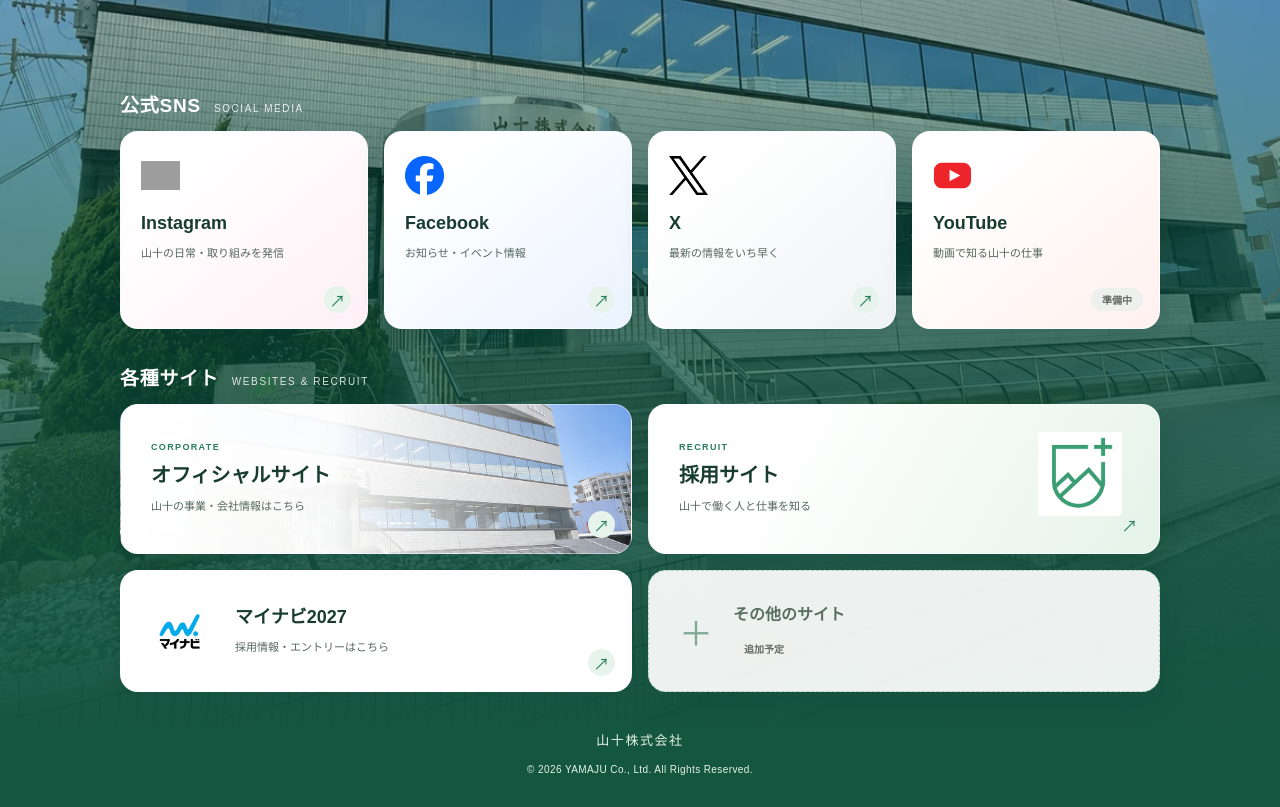
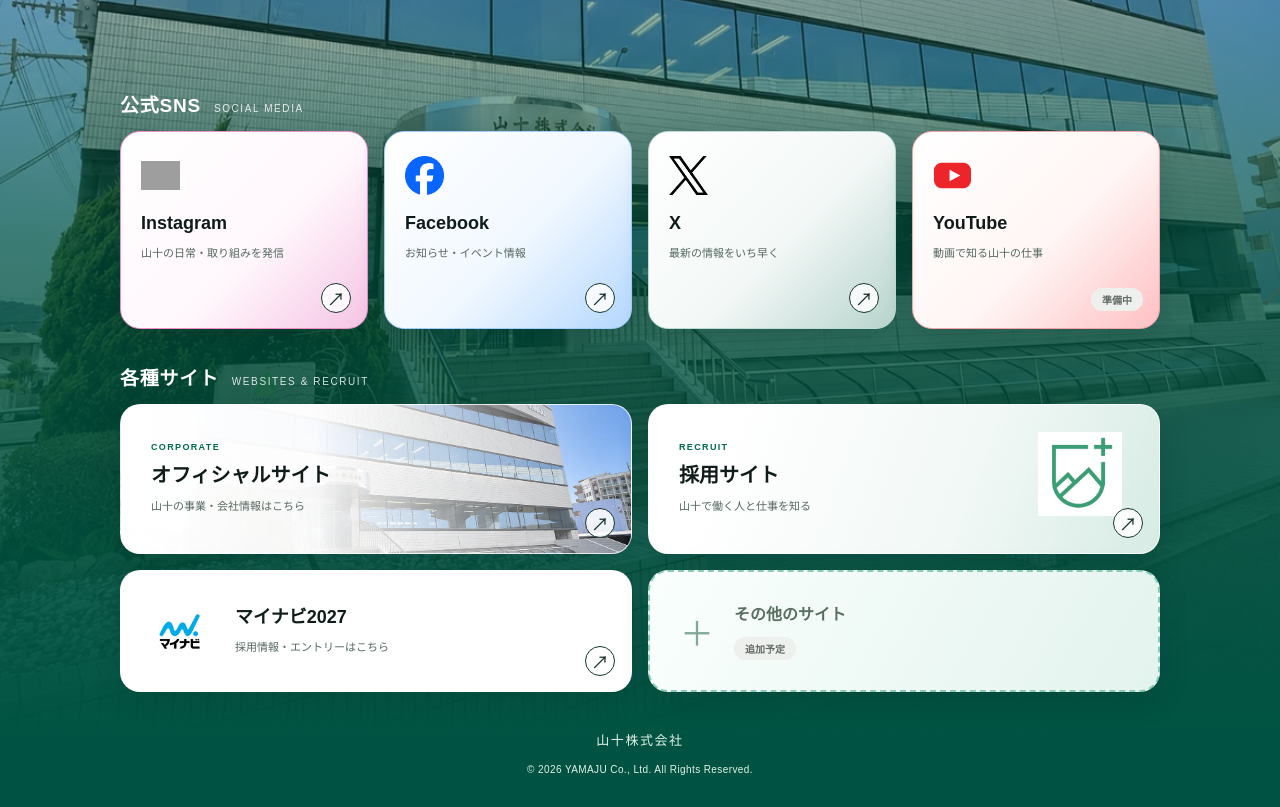
Before and after one commit to Since1903/yamaju-k.co.jp, a plain HTML site: page index.html in a window 1280 px wide. Shown: the part 440-1247 px from the top of the page. Drawn offline with Linux system fonts and the light colour scheme; grey boxes are pictures that could not be loaded.

Commit message:
Align page and card color palette with supplied reference design

```diff
--- a/index.html
+++ b/index.html
@@ -9,10 +9,10 @@
 <link rel="icon" href="logo.png" type="image/png">
 <link rel="preload" as="image" href="yamaju-sunny.webp">
 <style>
-:root{color-scheme:light;--green:#287e5d;--ink:#183c30}
+:root{color-scheme:light;--green:#006a50;--ink:#101c1a}
 *{box-sizing:border-box}
-body{margin:0;background:#155640;color:var(--ink);font-family:"Noto Sans JP","Yu Gothic",Meiryo,sans-serif;-webkit-font-smoothing:antialiased}
-body::before{content:"";position:absolute;inset:0 0 auto;height:1180px;z-index:-1;background:linear-gradient(180deg,#06251b08 0%,#063e3033 27%,#07513d9c 58%,#155640 100%),url("yamaju-sunny.webp") center top/cover no-repeat}
+body{margin:0;background:#005342;color:var(--ink);font-family:"Noto Sans JP","Yu Gothic",Meiryo,sans-serif;-webkit-font-smoothing:antialiased}
+body::before{content:"";position:absolute;inset:0 0 auto;height:1180px;z-index:-1;background:linear-gradient(180deg,#06251b08 0%,#063e3033 27%,#00513cb5 58%,#005342 100%),url("yamaju-sunny.webp") center top/cover no-repeat}
 a{color:inherit;text-decoration:none}
 a:focus-visible{outline:3px solid #f5cb68;outline-offset:5px}
 .container{width:min(1040px,calc(100% - 64px));margin:0 auto}
@@ -28,31 +28,31 @@ h2{margin:0;font-size:19px;letter-spacing:.04em}
 .grid{display:grid;gap:16px}
 .sns-grid{grid-template-columns:repeat(4,minmax(0,1fr))}
 .site-grid{grid-template-columns:repeat(2,minmax(0,1fr))}
-.card{position:relative;overflow:hidden;border-radius:18px;background:#fff;border:1px solid #ffffff70;box-shadow:0 8px 28px #082b2824}
+.card{position:relative;overflow:hidden;border-radius:20px;background:#fff;border:1px solid #ffffffc7;box-shadow:0 8px 28px #002c2336}
 a.card{transition:transform .2s,box-shadow .2s}
 a.card:hover{transform:translateY(-5px);box-shadow:0 12px 32px #06251d44}
 .sns-card{min-height:198px;padding:24px 20px 44px}
-.instagram{background:linear-gradient(140deg,#fff 20%,#fff0f6)}
-.facebook{background:linear-gradient(140deg,#fff 20%,#eaf3ff)}
-.x{background:linear-gradient(140deg,#fff 20%,#f0f3f4)}
-.youtube{background:linear-gradient(140deg,#fff 20%,#fff0ed)}
+.instagram{background:linear-gradient(135deg,#fff 0%,#fff7fc 58%,#f6c4e5 100%);border-color:#ef8dc9}
+.facebook{background:linear-gradient(135deg,#fff 0%,#f1f8ff 55%,#b4d7ff 100%);border-color:#a3cdfc}
+.x{background:linear-gradient(135deg,#fff 0%,#f3f8f7 55%,#b7d4cc 100%);border-color:#bddbd2}
+.youtube{background:linear-gradient(135deg,#fff 0%,#fff6f5 55%,#ffc0c3 100%);border-color:#f4a2a8}
 .sns-icon{display:block;width:39px;height:39px;object-fit:contain;margin-bottom:15px}
 .card h3{margin:0 0 7px;font-size:18px;line-height:1.5}
 .card p{margin:0;font-size:11px;line-height:1.8;color:#54675f}
-.arrow{position:absolute;right:16px;bottom:15px;width:27px;height:27px;display:grid;place-items:center;border-radius:50%;background:#e7f3ed;color:var(--green);font-size:16px}
+.arrow{position:absolute;right:16px;bottom:15px;width:30px;height:30px;display:grid;place-items:center;border:1.5px solid #14352d;border-radius:50%;background:#ffffffd9;color:#142e29;font-size:18px}
 .status{display:inline-block;font-size:10px;font-weight:700;color:#646b67;background:#edf0ed;border-radius:20px;padding:4px 11px}
 .sns-card .status{position:absolute;bottom:17px;right:16px}
 .site-card{min-height:150px;padding:27px 30px;display:flex;flex-direction:column;justify-content:center}
 .site-card h3{font-size:20px}
 .site-label{display:block;margin-bottom:8px;font-size:9px;font-weight:700;letter-spacing:.15em;color:var(--green)}
-.official{background:linear-gradient(90deg,#fff 0%,#fffffff5 42%,#ffffff10 100%),url("yamaju-sunny.webp") center 48%/cover}
+.official{background:linear-gradient(90deg,#fff 0%,#fffffff5 38%,#ffffff08 100%),url("yamaju-sunny.webp") center 48%/cover}
 .official h3,.official p,.official .site-label{position:relative;width:max-content;max-width:90%}
-.recruit{background:linear-gradient(120deg,#fff 25%,#e5f3e8);padding-right:130px}
+.recruit{background:linear-gradient(110deg,#fff 15%,#f1f8f5 62%,#d7ebe5);padding-right:130px}
 .site-icon{position:absolute;right:37px;top:27px;width:84px;height:84px;object-fit:contain}
 .mynavi{min-height:122px;padding-left:114px}
 .mynavi .site-icon{width:62px;height:62px;right:auto;left:29px;top:30px}
 .mynavi h3{font-size:18px}
-.future{min-height:122px;background:#ffffffeb;border:1px dashed #b2cfc0;flex-direction:row;align-items:center;justify-content:flex-start;gap:20px}
+.future{min-height:122px;background:linear-gradient(120deg,#fafffd,#e3f3ee);border:2px dashed #89cbb7;flex-direction:row;align-items:center;justify-content:flex-start;gap:20px}
 .plus{font-size:34px;font-weight:300;color:#83a996}
 .future h3{font-size:16px;color:#596e61}
 .future .status{margin-top:3px}
```
